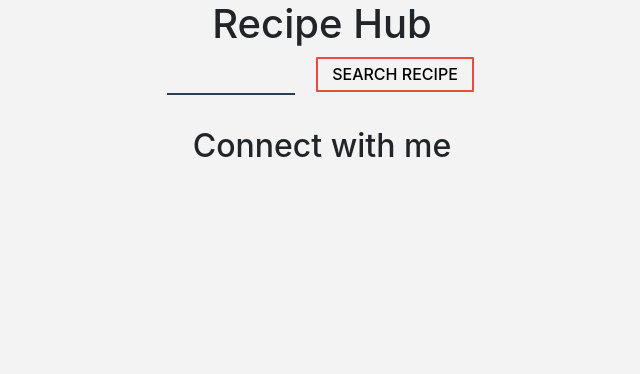
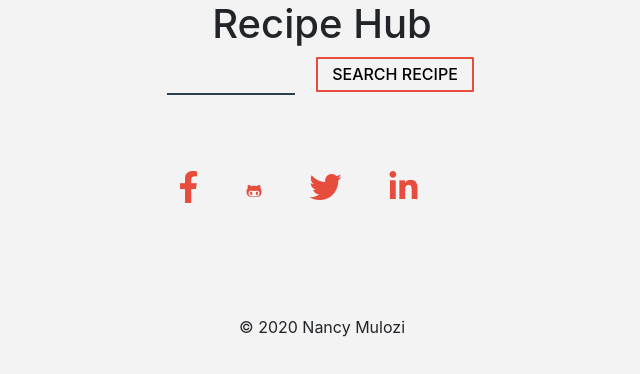
Before and after one commit to nanrisa27/Recipe-Hub, a React (Create React App) app in the folder recipes-hub/: page / in a window 1280 px wide. Shown: the top 374 px of the page, without its empty margins (318-958 px from the left). Built offline with nearby package versions, Linux system fonts and the light colour scheme.

Commit message:
changes to header

```diff
--- a/recipes-hub/package.json
+++ b/recipes-hub/package.json
@@ -13,6 +13,7 @@
     "axios": "^0.19.2",
     "bootstrap": "^4.5.0",
     "express": "^4.17.1",
+    "mdbreact": "^4.26.1",
     "react": "^16.13.1",
     "react-bootstrap": "^1.0.1",
     "react-dom": "^16.13.1",
--- a/recipes-hub/src/Components/Footer/Footer.js
+++ b/recipes-hub/src/Components/Footer/Footer.js
@@ -1,50 +1,54 @@
 import React from 'react';
-import './Footer.css';
+import { MDBCol, MDBContainer, MDBRow, MDBFooter } from "mdbreact";
+import '@fortawesome/fontawesome-free/css/all.min.css';
 
-class Footer extends React.Component {
-
-	render() {
+const Footer = () => {
   return (
-			<footer className="page-footer">
-				<div className="container">
-					<div className="column four">
-					<h2>Connect with me</h2>
-					<ul className="connect-list">
-						<li className="connect-list__item">
-							<a
-								className="connect-list__link"
-								href="https://www.linkedin.com/in/nancy-minyoi-mulozi/"
-								target="newwindow"
-							>
-								<i className="zmdi zmdi-linkedin zmdi-hc-5x" />
+    <MDBFooter color="cyan" className="font-small darken-3 pt-0">
+      <MDBContainer>
+        <MDBRow>
+          <MDBCol md="12" className="py-5">
+            <div className="mb-5 flex-center">
+              <a className="fb-ic" href="https://www.facebook.com/nancy.minyoi/">
+                <i className="fab fa-facebook-f fa-lg white-text mr-md-5 mr-3 fa-2x">
+                </i>
               </a>
-						</li>
-						<li className="connect-list__item">
 			  <a
                                 className="connect-list__link"
                                 href="https://github.com/nanrisa27"
                                 target="newwindow"
                             >
-								<i className="zmdi zmdi-github-alt zmdi-hc-5x" />
+                                <i className="fab fa-github-alt white-text mr-5 mr-3 fa2x" />
                             </a>
-						</li>
-						<li className="connect-list__item">
-							<a
-								className="connect-list__link"
-								href="https://www.instagram.com/joshfied_0904/?hl=en/"
-								target="newwindow"
-							>
-								<i className="zmdi zmdi-instagram zmdi-hc-5x" />
+
+              <a className="tw-ic">
+                <i className="fab fa-twitter fa-lg white-text mr-md-5 mr-3 fa-2x">
+                </i>
               </a>
-						</li>
-					</ul>
+
+              <a className="li-ic"href="https://www.linkedin.com/in/nancy-minyoi-mulozi/"
+                target="newwindow">
+                <i className="fab fa-linkedin-in fa-lg white-text mr-md-5 mr-3 fa-2x">
+                </i>
+              </a>
+
+
             </div>
+          </MDBCol>
+        </MDBRow>
+      </MDBContainer>
+      <div className="footer-copyright text-center py-3">
+        <MDBContainer fluid>
+          &copy; {new Date().getFullYear()} Nancy Mulozi{" "}
+
+        </MDBContainer>
       </div>
-			</footer>
+    </MDBFooter>
   );
-	}
 }
 
 
 
+
+
 export default Footer;
```
Also changed, not shown: 2 other files (tests, documents, lock files or other folders). Lines whose indentation alone changed are shown as unchanged.
